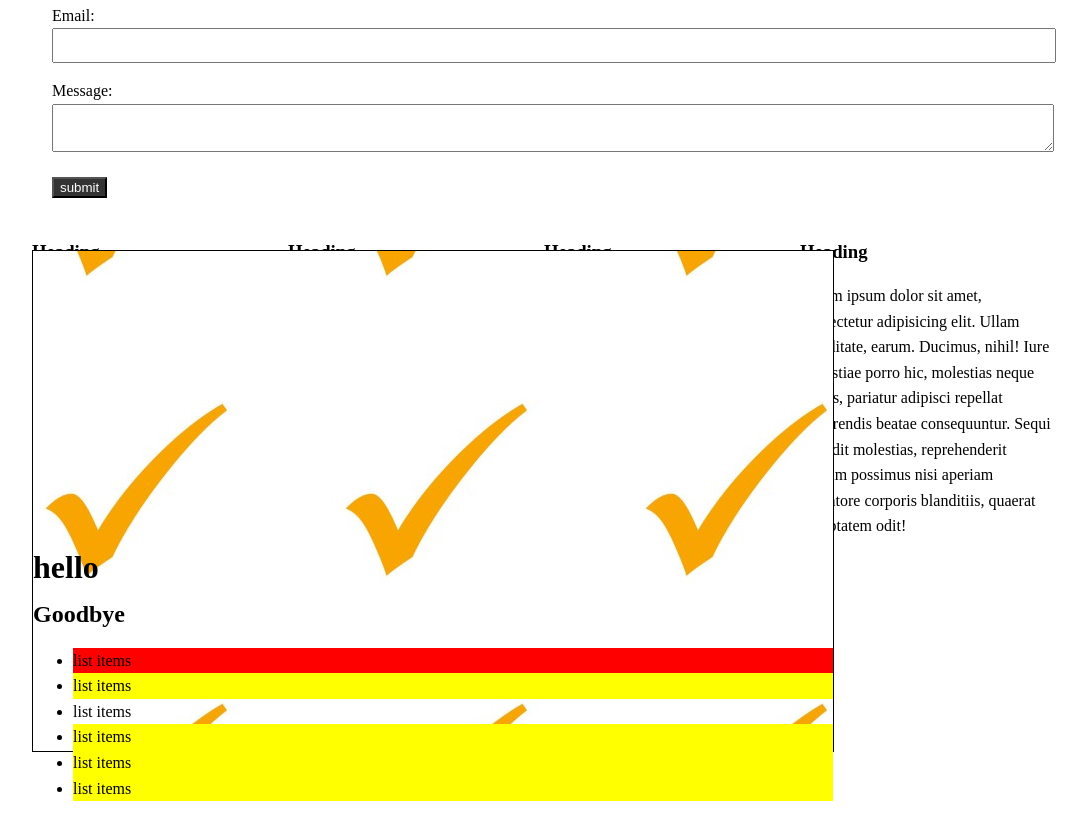
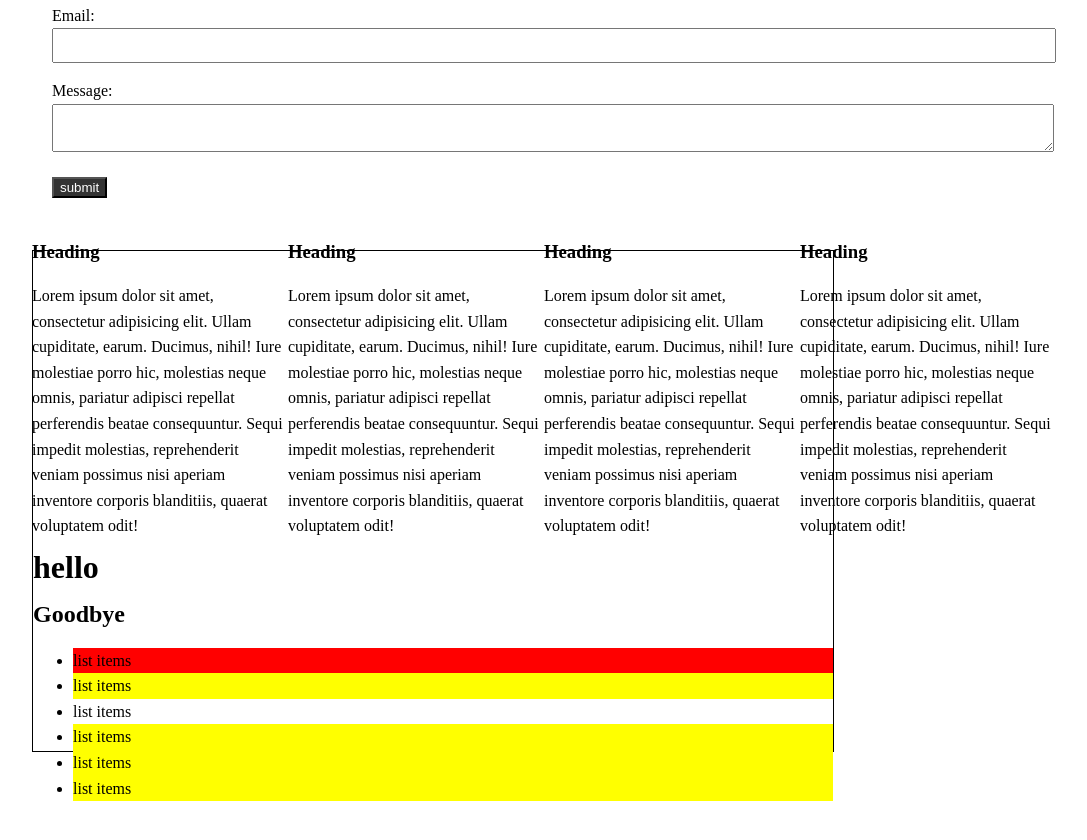
Before and after one commit to Syedhussain2/css-traversy-work, a plain HTML site: page index.html in a window 1280 px wide. Shown: the part 1878-2718 px from the top of the page, without its empty margins (96-1183 px from the left). Drawn offline with Linux system fonts and the light colour scheme.

Commit message:
Css-vid done

```diff
--- a/css/main.css
+++ b/css/main.css
@@ -98,9 +98,6 @@ border-radius: 15px;
   border: 1px solid black;
   margin-top: 30px;
   position: relative;
-  background-image: url('../images/checklist.jpg');
-  background-position: 100px 200px;
-  background-position: center center;
 }
 .mylist li:first-child{
   background: red;
```
